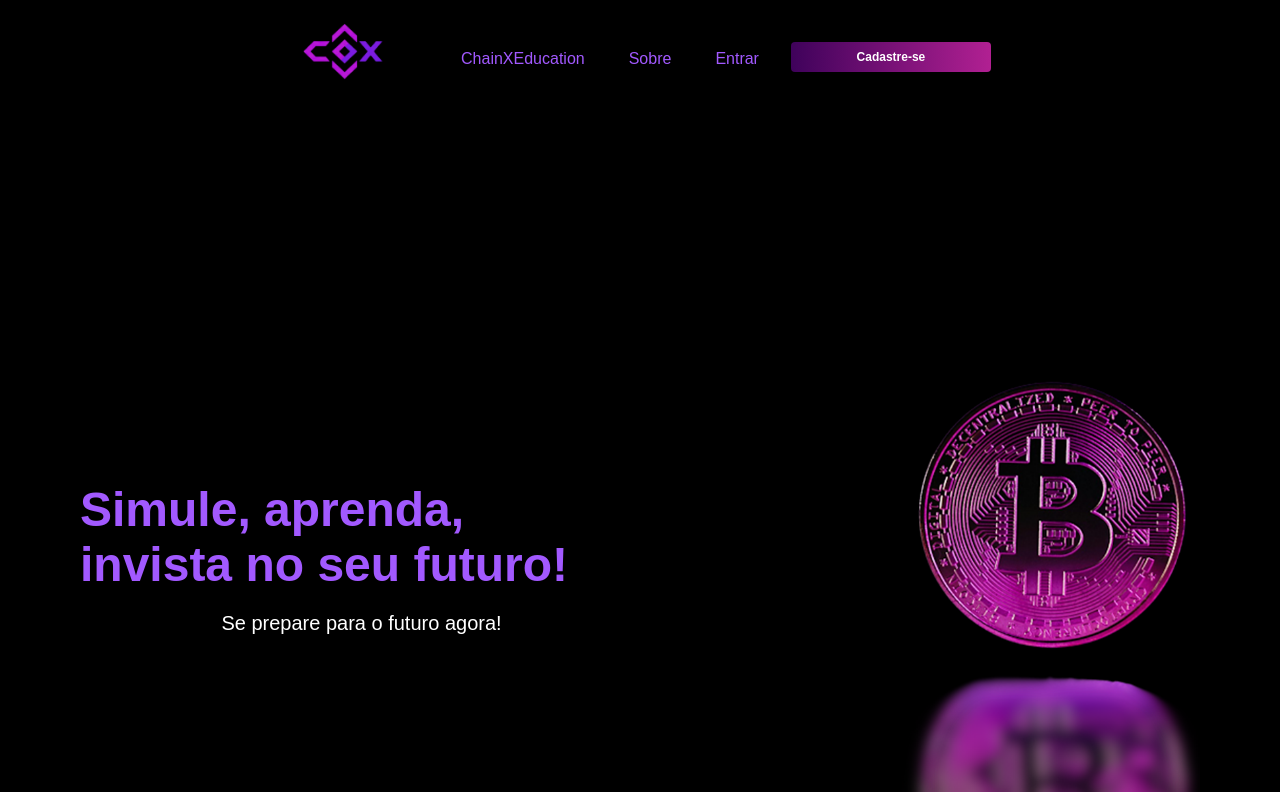
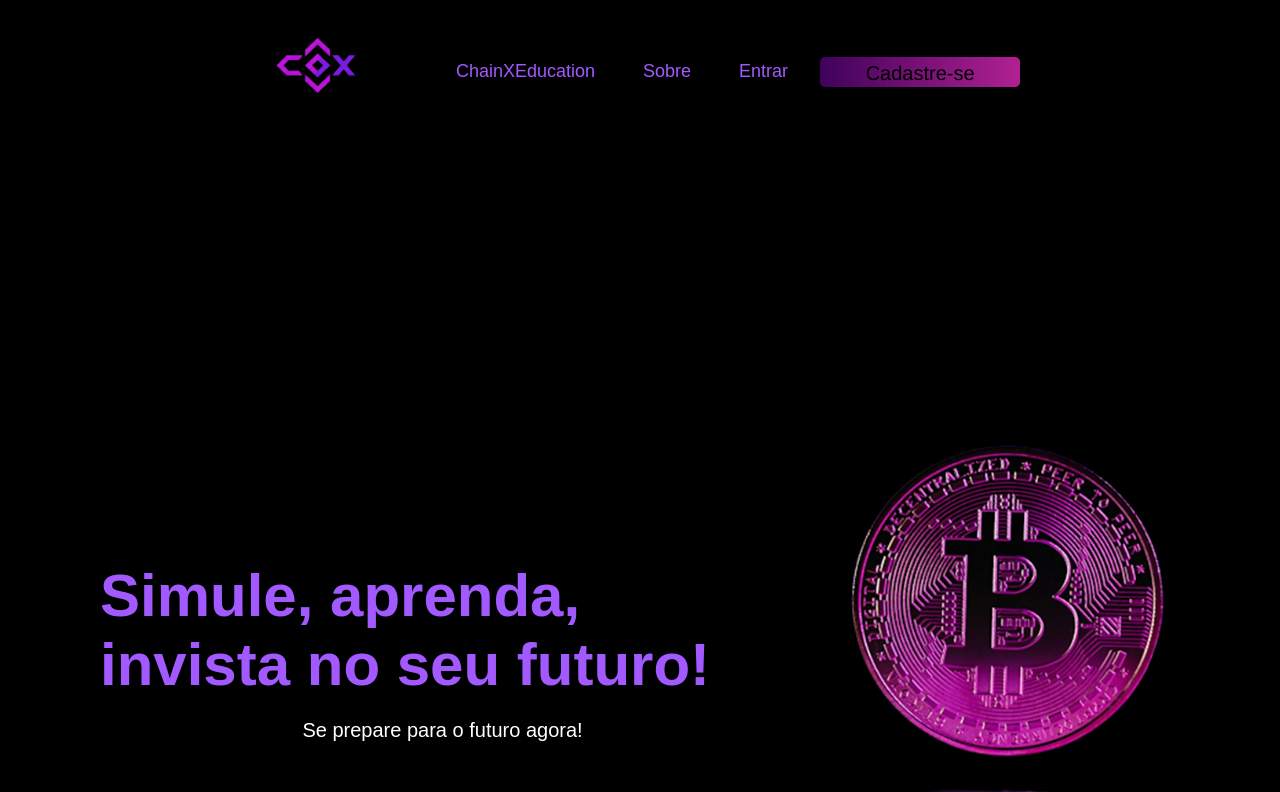
Before and after one commit to PedrosoEnzo/cripto, a React (Vite) app in the folder cripto-react/: page / in a window 1280 px wide. Shown: the top 792 px of the page. Built offline with nearby package versions, Linux system fonts and the light colour scheme.

Commit message:
Ainda arrumando pagina home

```diff
--- a/cripto-react/src/pages/Home.css
+++ b/cripto-react/src/pages/Home.css
@@ -11,19 +11,31 @@ body {
   color: #fff; /* Texto em branco */
 }
 
-/* HEADER (Navbar) */
 header {
   display: flex;
   justify-content: space-between;
   align-items: center;
-  padding: 15px 50px;
-  background-color: transparent; /* Remove a barra da navbar */
+  padding: 20px 50px; /* aumentei o padding vertical */
+  background-color: transparent;
   position: sticky;
   top: 0;
   z-index: 1000;
-  font-size: 50px;
-  gap: 50px;
+  font-size: 90px;
+  gap: 70px;
 }
+
+.cadastro {
+  background-color: #a259ff;
+  color: #000000;
+  font-size: 20px; /* ajuste mais controlado para evitar corte */
+  border: none;
+  border-radius: 5px;
+ font-family: 'Franklin Gothic Medium', 'Arial Narrow', Arial, sans-serif;
+  cursor: pointer;
+  transition: background-color 0.3s ease, color 0.3s ease;
+margin: -2px;
+}
+
 
 .logo {
   cursor: pointer;
@@ -33,33 +45,19 @@ nav {
   display: flex;
   gap: 20px;
   align-items: center;
+  font-size: 18px; /* antes era 50px, mas provavelmente isso não estava surtindo efeito se .nav tinha 16px */
 }
 
 .nav {
   text-decoration: none;
-  color: #a259ff; /* Roxo */
+  color: #a259ff;
   font-weight: 500;
-  font-size: 16px;
-  padding: 8px 12px;
+  font-size: 18px; /* aumentado de 16px para 18px */
+  padding: 10px 14px; /* leve aumento no espaçamento para acompanhar o tamanho */
   border-radius: 4px;
   transition: background-color 0.3s ease, color 0.3s ease;
 }
 
-.nav:hover {
-  background-color: #a259ff;
-  color: #fff;
-}
-
-.cadastro {
-  background-color: #a259ff;
-  color: #fff;
-  padding: 8px 16px;
-  border: none;
-  border-radius: 4px;
-  font-weight: bold;
-  cursor: pointer;
-  transition: background-color 0.3s ease, color 0.3s ease;
-}
 
 .cadastro:hover {
   background-color: #fff;
@@ -71,9 +69,7 @@ nav {
   display: flex;
   justify-content: space-between;
   align-items: center;
-  padding: 40px 80px;
-  background-color: #000; /* Fundo preto para essa seção */
-  margin-bottom: 40px;
+  background-color: #000;
 }
 
 .content h1 {
@@ -88,7 +84,7 @@ nav {
 }
 
 .moeda-image {
-  width: 300px;
+  width: 400px;
   height: auto;
 }
 
@@ -108,8 +104,6 @@ nav {
 .frase p {
   font-style: italic;
 }
-
-/* SEÇÃO CARD (desapareceu) */
 
 /* FOOTER */
 footer {
@@ -146,3 +140,57 @@ footer {
   margin-top: 20px;
   font-size: 14px;
 }
+
+/* RESPONSIVO PARA RESOLUÇÕES DE PC E NOTEBOOK */
+
+/* Para telas maiores, como PCs (1200px ou mais) */
+@media (min-width: 1200px) {
+  .section-navbar-img {
+    padding: 40px 100px; /* Mais espaçamento */
+  }
+
+  .content h1 {
+    font-size: 60px; /* Tamanho maior para telas grandes */
+  }
+
+  .moeda-image {
+    width: 350px; /* Ajuste no tamanho da imagem */
+  }
+}
+
+/* Para telas médias, como notebooks (800px a 1199px) */
+@media (min-width: 800px) and (max-width: 1199px) {
+  .section-navbar-img {
+    padding: 30px 60px; /* Menos espaçamento */
+  }
+
+  .content h1 {
+    font-size: 50px; /* Ajuste para telas médias */
+  }
+
+  .moeda-image {
+    width: 350px; /* Ajuste no tamanho da imagem */
+  }
+}
+
+/* Para telas pequenas, como dispositivos móveis (menos de 800px) */
+@media (max-width: 799px) {
+  header {
+    flex-direction: column;
+    font-size: 18px;
+  }
+
+  .section-navbar-img {
+    flex-direction: column;
+    align-items: center;
+    padding: 20px 20px; /* Menos espaçamento */
+  }
+
+  .moeda-image {
+    width: 80%; /* Imagem ajustada para caber na tela */
+  }
+
+  .content h1 {
+    font-size: 30px; /* Menor para telas pequenas */
+  }
+}
```
